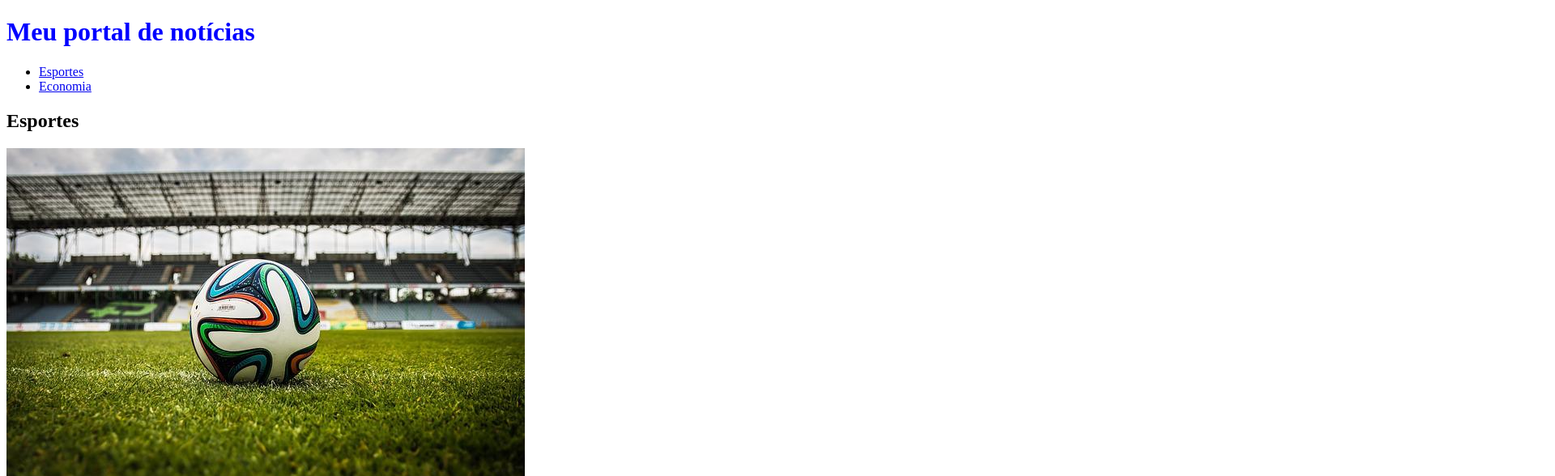
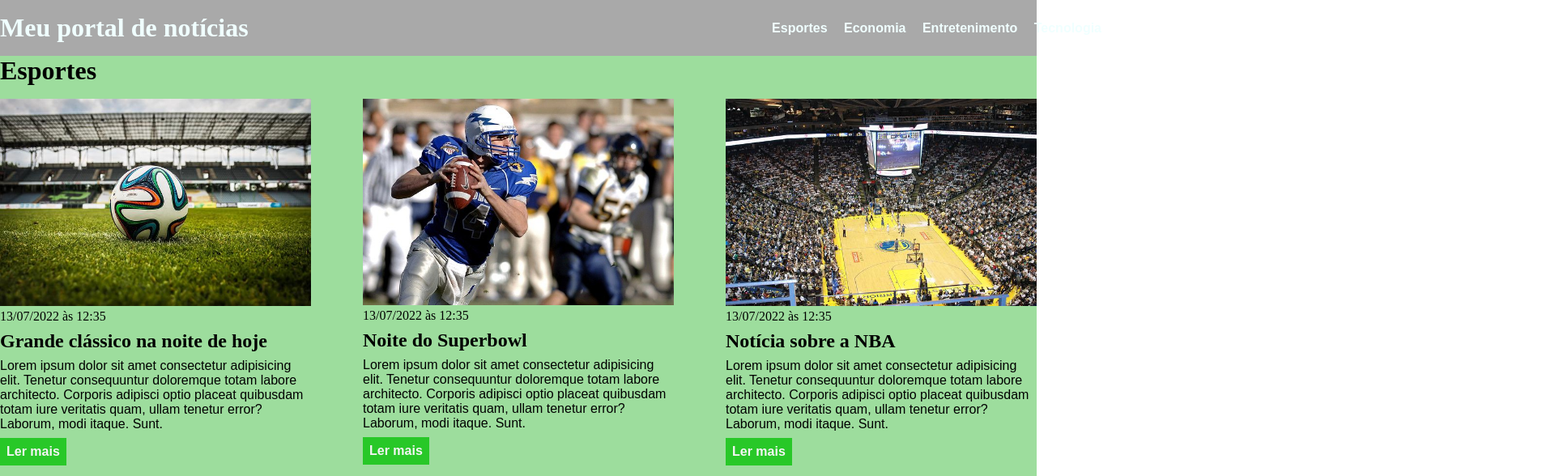
Before and after one commit to BrunoLucizano/curso_ebac_frontend, a plain HTML site: page css/index.html in a window 1280 px wide. Shown: the top 588 px of the page at 81% size, 1920 px wide, since content can reach past the window. Drawn offline with Linux system fonts and the light colour scheme; files that its build step writes are made by us from their sources.

Commit message:
conclusão

```diff
--- a/css/index.html
+++ b/css/index.html
@@ -5,10 +5,11 @@
     <meta http-equiv="X-UA-Compatible" content="IE=edge">
     <meta name="viewport" content="width=device-width, initial-scale=1.0">
     <title>Meu portal de notícias</title>
-    <link rel="stylesheet" href="main.css" />
+    <link rel="stylesheet" href="./main.css">
 </head>
 <body>
     <header>
+        <div class="container">
             <h1>Meu portal de notícias</h1>
             <nav>
                 <ul>
@@ -18,15 +19,24 @@
                     <li>
                         <a href="#economy" title="Ir para a seção de notícias">Economia</a>
                     </li>
+                    <li>
+                        <a href="#entertainment" title="Ir para a seção de entreterimento">Entretenimento</a>
+                    </li>
+                    <li>
+                        <a href="#technology" title="Ir para a seção de tecnologia">Tecnologia</a>
+                    </li>
                 </ul>
             </nav>
+        </div>
     </header>
-    <section>
+        <div class="conteiner">
+            <section id="sports">
                 <h2>Esportes</h2>
+                <div class="articles">
                     <article>
                         <img src="./imagens/futebol.jpg" alt="Bola de futebol no gramado" />
                         <header>
-                <time>13/07/2022 às 12:35</time>
+                            <time class="creation-date">13/07/2022 às 12:35</time>
                         </header>
                         <h3>Grande clássico na noite de hoje</h3>
                         <p>
@@ -37,7 +47,7 @@
                     <article>
                         <img src="./imagens/futebol-americano.jpg" alt="Jogador de futebol americano correndo com a bola na mão" />
                         <header>
-                <time>13/07/2022 às 12:35</time>
+                            <time class="creation-date">13/07/2022 às 12:35</time>
                         </header>
                         <h3>Noite do Superbowl</h3>
                         <p>
@@ -48,7 +58,7 @@
                     <article>
                         <img src="./imagens/basquete.jpg" title="Vista aérea de uma quadra de basquete" />
                         <header>
-                <time>13/07/2022 às 12:35</time>
+                            <time class="creation-date">13/07/2022 às 12:35</time>
                         </header>
                         <h3>Notícia sobre a NBA</h3>
                         <p>
@@ -59,7 +69,7 @@
                     <article>
                         <img src="./imagens/basquete.jpg" title="Vista aérea de uma quadra de basquete" />
                         <header>
-                <time>13/07/2022 às 12:35</time>
+                            <time class="creation-date">13/07/2022 às 12:35</time>
                         </header>
                         <h3>Notícia sobre a NBA</h3>
                         <p>
@@ -67,13 +77,17 @@
                         </p>
                         <a href="#" title="Leia a notícia completa">Ler mais</a>
                     </article>
+                </div>
             </section>
-    <section>
+        </div>
+        <div class="container">
+            <section id="economy">
                 <h2>Economia</h2>
+                <div class="articles">
                     <article>
                         <img src="./imagens/dolares.jpg" alt="Muitos dólares" />
                         <header>
-                <time>13/07/2022 às 12:35</time>
+                            <time class="creation-date">13/07/2022 às 12:35</time>
                         </header>
                         <h3>Dólar em alta de 0.50%</h3>
                         <p>
@@ -84,7 +98,7 @@
                     <article>
                         <img src="./imagens/euro.jpg" alt="Várias notas de euro" />
                         <header>
-                <time>13/07/2022 às 12:35</time>
+                            <time class="creation-date">13/07/2022 às 12:35</time>
                         </header>
                         <h3>Euro em queda de 0.40%</h3>
                         <p>
@@ -95,7 +109,7 @@
                     <article>
                         <img src="./imagens/petroleo.jpg" alt="Extração de petróleo" />
                         <header>
-                <time>13/07/2022 às 12:35</time>
+                            <time class="creation-date">13/07/2022 às 12:35</time>
                         </header>
                         <h3>Alta no preço do barril do petróleo</h3>
                         <p>
@@ -103,13 +117,17 @@
                         </p>
                         <a href="#" title="Leia a notícia completa">Ler mais</a>
                     </article>
+                </div>
             </section>
-    <section>
+        </div>
+        <div class="container">
+            <section id="entertainment">
                 <h2>Entretenimento</h2>
+                <div class="articles">
                     <article>
                         <img src="imagens/comemoracao-entretenimento-1.jpg" alt="Desenho de pessoas em uma festa" />
                         <header>
-                <time>13/07/2022 às 12:35</time>
+                            <time class="creation-date">13/07/2022 às 12:35</time>
                         </header>
                         <h3>Conheça as tendências para festas em casa.</h3>
                         <p>
@@ -120,7 +138,7 @@
                     <article>
                         <img src="imagens/entreterimento.jpg" alt="Pessoas em um show" />
                         <header>
-                <time>13/07/2022 às 12:35</time>
+                            <time class="creation-date">13/07/2022 às 12:35</time>
                         </header>
                         <h3>Começa temporada de shows em São Paulo.</h3>
                         <p>
@@ -131,7 +149,7 @@
                     <article>
                         <img src="imagens/img-entretenimento.jpg" title="Monitores de TV" />
                         <header>
-                <time>13/07/2022 às 12:35</time>
+                            <time class="creation-date">13/07/2022 às 12:35</time>
                         </header>
                         <h3>Oque há por trás dos grandes veículos de comunicação?</h3>
                         <p>
@@ -142,7 +160,7 @@
                     <article>
                         <img src="imagens/games-960x540.jpg" title="Duas pessoas jogando videogame" />
                         <header>
-                <time>13/07/2022 às 12:35</time>
+                            <time class="creation-date">13/07/2022 às 12:35</time>
                         </header>
                         <h3>GAMES: veja lançamentos desta semana.</h3>
                         <p>
@@ -150,13 +168,17 @@
                         </p>
                         <a href="#" title="Leia a notícia completa">Ler mais</a>
                     </article>
+                </div>
             </section>
-    <section>
+        </div>
+        <div class="container">
+            <section id="technology">
                 <h2>Tecnologia</h2>
+                <div class="articles">
                     <article>
                         <img src="https://i0.wp.com/blog.portaleducacao.com.br/wp-content/uploads/2022/02/365-O-que-e%CC%81-tecnologia_.jpg?fit=1200%2C675&amp;ssl=1" alt="Oque é tecnologia?" />
                         <header>
-                <time>13/07/2022 às 12:35</time>
+                            <time class="creation-date">13/07/2022 às 12:35</time>
                         </header>
                         <h3>Automação residencial é o futuro.</h3>
                         <p>
@@ -167,7 +189,7 @@
                     <article>
                         <img src="https://conexaoagro.com.br/wp-content/uploads/2020/07/tecnologia-agronegocio-div-TIM-1024x576.jpg" alt="Colheitadeira em uma plantação digitalizada" />
                         <header>
-                <time>13/07/2022 às 12:35</time>
+                            <time class="creation-date">13/07/2022 às 12:35</time>
                         </header>
                         <h3>Tecnologia e Agronegócio, oque existe em comum?</h3>
                         <p>
@@ -178,7 +200,7 @@
                     <article>
                         <img src="https://t.ctcdn.com.br/82UR15vCeV1n61sVmof9NVF7KvA=/512x288/smart/filters:format(webp)/i272849.jpeg" alt="Um processador" />
                         <header>
-                <time>13/07/2022 às 12:35</time>
+                            <time class="creation-date">13/07/2022 às 12:35</time>
                         </header>
                         <h3>Novos processadores prometem velocidades nunca imaginadas.</h3>
                         <p>
@@ -186,6 +208,8 @@
                         </p>
                         <a href="#" title="Leia a notícia completa">Ler mais</a>
                     </article>
+                </div>
             </section>
+        </div>
 </body>
 </html>
--- /dev/null
+++ b/css/main.css
@@ -0,0 +1,122 @@
+* {
+    box-sizing: border-box;
+    margin: 0;
+    padding: 0;
+}
+
+body > header {
+    background-color: darkgray;
+    padding: 16px 0;
+    color: azure;
+}
+
+header .container {
+    display: flex;
+    align-items: center;
+    justify-content: space-between;
+}
+
+header li {
+    display: inline;
+    font-family: Arial, Helvetica, sans-serif;
+    font-weight: bold;
+    margin-left: 16px;
+}
+
+header li a{
+    color: azure;
+    text-decoration: none;
+}
+
+.container {
+    width: 1360px;
+    margin: 0 auto;
+}
+
+.articles {
+    display: flex;
+    flex-wrap: wrap;
+    justify-content: space-between;
+}
+
+.articles article img {
+    /* height: 180px; */
+    width: 100%;
+}
+
+.articles article {
+    width: 30%;
+}
+
+section {`
+    padding: 16px 0;
+}
+
+section h2,
+.articles article {
+    margin-bottom: 16px;
+}
+
+.articles article h3 {
+    margin-top: 8px;
+    margin-bottom: 8px;
+}
+
+.articles article a {
+    background-color: blue;
+    color: whitesmoke;
+    padding: 8px;
+    display: inline-block;
+    text-decoration: none;
+    font-weight: bold;
+    margin-top: 8px;
+}
+
+.articles article a:hover {
+    text-decoration: underline;
+}
+
+.articles article p,
+.articles article a {
+    font-family: Arial, Helvetica, sans-serif;
+}
+
+.articles article h3 {
+    font-size: 24px;
+}
+
+section h2 {
+    font-size: 32px;
+}
+
+#sports {
+    background-color: rgb(157, 221, 157);
+}
+
+#sports .articles article a {
+    background-color: rgba(40, 200, 40, 80);
+}
+
+#economy {
+    background-color: rgb(204, 203, 123);
+}
+
+#economy .articles article a {
+    background-color: rgba(212, 150, 40, 80);
+}
+
+#entertainment {
+    background-color: rgb(216, 171, 230);
+}
+
+#entertainment .articles article a {
+    background-color: rgba(100, 20, 255, 80);
+}
+
+#technology {
+    background-color: rgb(115, 109, 173);
+}
+
+#technology .articles article a {
+    background-color: rgba(0, 0, 180, 80);
+}
--- a/main.css
+++ /dev/null
@@ -1,3 +0,0 @@
-h1 {
-    color: blue;
-}
```
Lines whose indentation alone changed are shown as unchanged.
